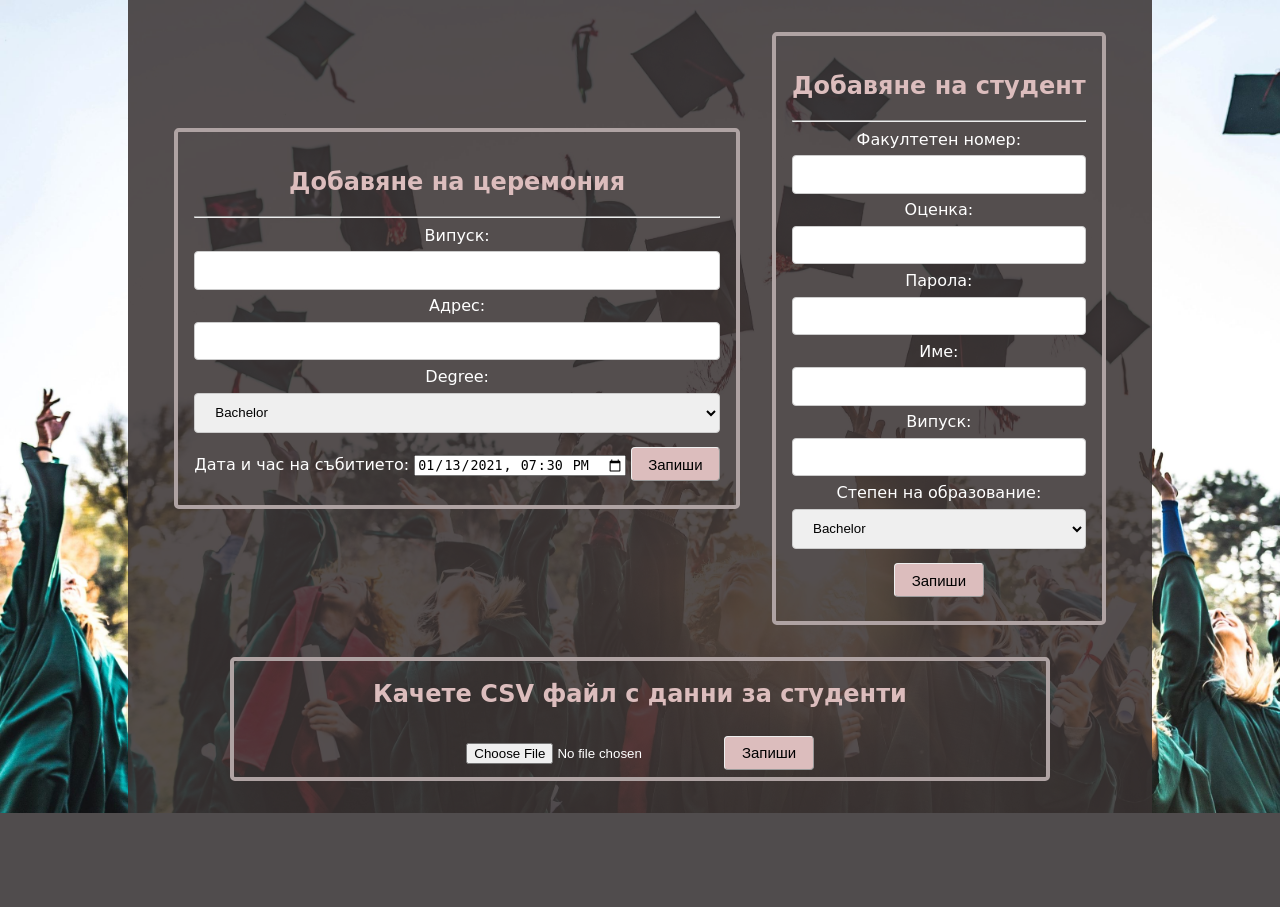
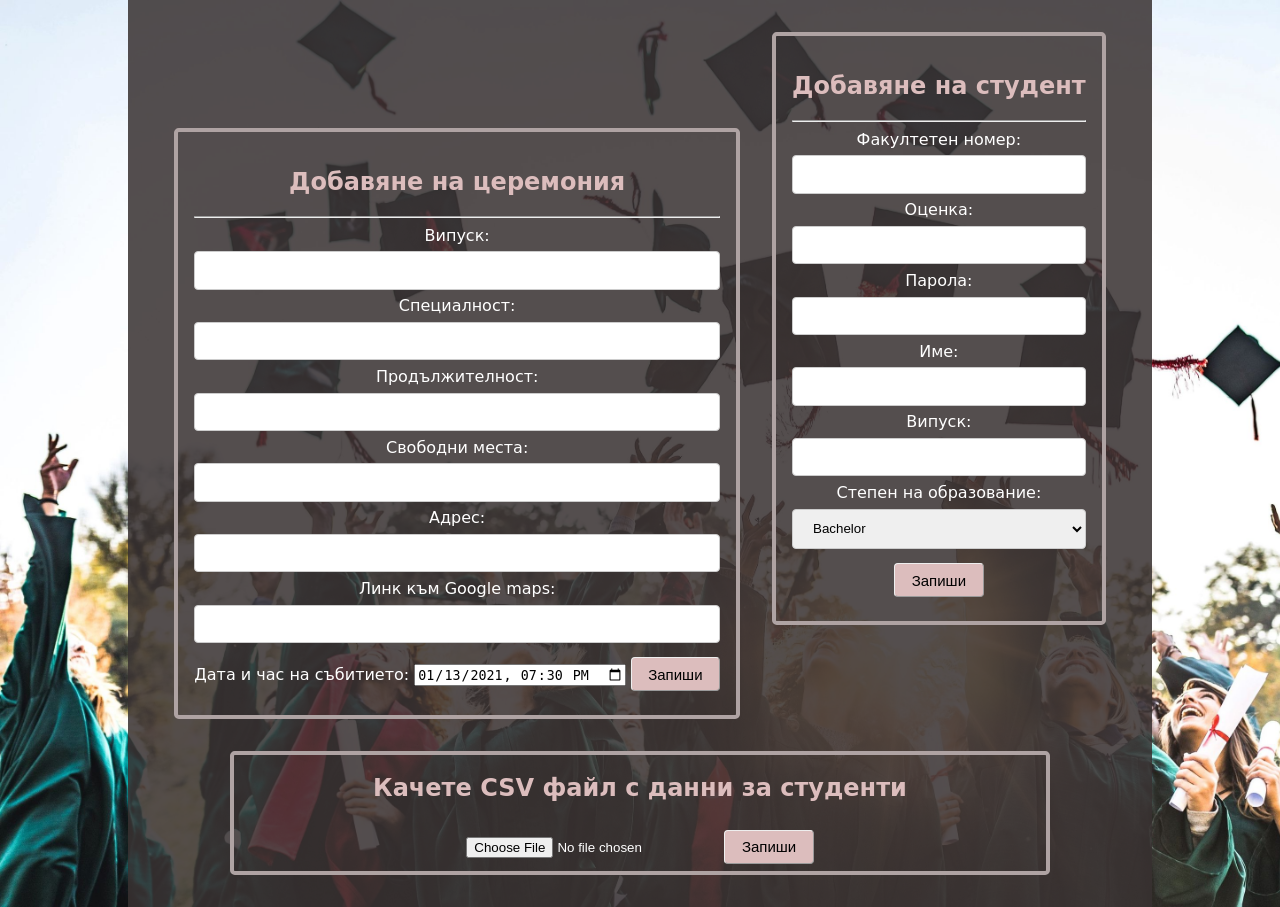
Before and after one commit to ElianPetkov/Graduate, a PHP site: page /administration.php in a window 1280 px wide. Before the commit the page ends 813 px from the top, so only its background shows below. Run offline with PHP 8.4, Linux system fonts and the light colour scheme; the visitor is signed in with stand-in values (Sample User, id 1).

Commit message:
fix addministration add ceremony function to work with new db model

```diff
--- a/classes/ceremony.php
+++ b/classes/ceremony.php
@@ -41,12 +41,12 @@ class Ceremony
         }
     }
 
-    public function makeCeremony($class, $address, $dateTime, $degree)
+    public function makeCeremony($class,$curriculum, $address, $dateTime,$googleLink,$duration,$capacity)
     {
-        $insert = "INSERT INTO ceremony (Class,Address,Date,Degree) VALUES (?,?,?,?)";
+        $insert = "INSERT INTO `ceremony` (`Curriculum`, `Class`, `Start_time`, `Duration`, `Address`, `Capacity`, `Map_link`) VALUES (?, ?, ?, ?, ?, ?, ?)";
         $conn = $this->db->getConnection();
         $statement = $conn->prepare($insert);
-        $statement->execute([$class,$address,$dateTime,$degree]);
+        $statement->execute([$curriculum,$class,$dateTime,$duration,$address,$capacity,$googleLink]);
     }
 
     public function __construct()
--- a/logic/administration.php
+++ b/logic/administration.php
@@ -5,13 +5,18 @@ if($_SESSION['role'] == 'admin')
 {
     if ($_POST && isset($_POST['ceremony'])) {
         $class = $_POST['class'];
-        $degree = $_POST['degree'];
+        // $degree = $_POST['degree'];
         $address = $_POST['address'];
+        $googleLink = $_POST['google-maps-link'];
+        $capacity = $_POST['capacity'];
+        $duration = $_POST['duration'];
+        $curriculum = $_POST['curriculum'];
         $dateTime = $_POST['dateTime'];
         $newDate = str_replace('T', ' ', $dateTime) . ":00";
 
         $ceremony = new Ceremony();
-        $ceremony->makeCeremony($class, $address, $newDate, $degree);
+        $ceremony->makeCeremony($class,$curriculum, $address, $dateTime,$googleLink,$duration,$capacity);
+        header("Location: " . "http://" . $_POST['serverPath']);
     }
 
     if ($_POST && isset($_POST['student'])) {
--- a/views/administration.php
+++ b/views/administration.php
@@ -9,6 +9,7 @@
 </head>
 
 <body>
+    <?php $serverPath = $_SERVER['SERVER_NAME'] . "$_SERVER[REQUEST_URI]"; ?>
     <div id="main-container">
         <div id="student-ceremony-enroll-container">
             <section id="enroll-ceremony">
@@ -18,21 +19,35 @@
                     <label for="class">Випуск:</label>
                     <input name="class" type="text" />
 
+                    <label for="curriculum">Специалност:</label>
+                    <input name="curriculum" type="text" />
+
+                    <label for="duration">Продължителност:</label>
+                    <input name="duration" type="text" />
+
+                    <label for="capacity">Свободни места:</label>
+                    <input name="capacity" type="text" />
+
                     <label for="address">Адрес:</label>
                     <input name="address" type="text" />
 
-                    <label for="degree">Degree: </label>
+                    <!-- <label for="degree">Degree: </label>
                     <select name="degree">
                         <option value="Bachelor">Bachelor</option>
                         <option value="Master">Master</option>
                         <option value="Doctorate">Doctorate</option>
-                    </select>
+                    </select> -->
+
+                    <label for="google-maps-link">Линк към Google maps:</label>
+                    <input name="google-maps-link" type="text" />
 
                     <label for="dateTime">Дата и час на събитието:</label>
                     <input type="datetime-local" name="dateTime" value="2021-01-13T19:30">
 
                     <input type="submit" value="Запиши" />
                     <input hidden value="ceremony" name="ceremony">
+                    <input hidden value="<?= $serverPath ?>" name="serverPath">
+
                 </form>
             </section>
             <section id="enroll-student">
@@ -59,6 +74,7 @@
 
                     <input type="submit" value="Запиши" />
                     <input hidden value="student" name="student">
+                    <input hidden value="<?= $serverPath ?>" name="serverPath">
 
                 </form>
                 <div class="clearfix"></div>
@@ -67,7 +83,6 @@
         <div id="file-uploader-container">
             <section id="file-upload">
                 <h2>Качете CSV файл с данни за студенти</h2>
-                    <?php $serverPath = $_SERVER['SERVER_NAME'] . "$_SERVER[REQUEST_URI]"; ?>
                 <form enctype="multipart/form-data" action="../logic/administration.php" method="POST">
                     <input type="file" name="file" id="file-uploaded" accept=".csv" />
                     <input type="submit" name="Качи файл" value="Запиши" />
```
Also changed, not shown: 1 other file.
